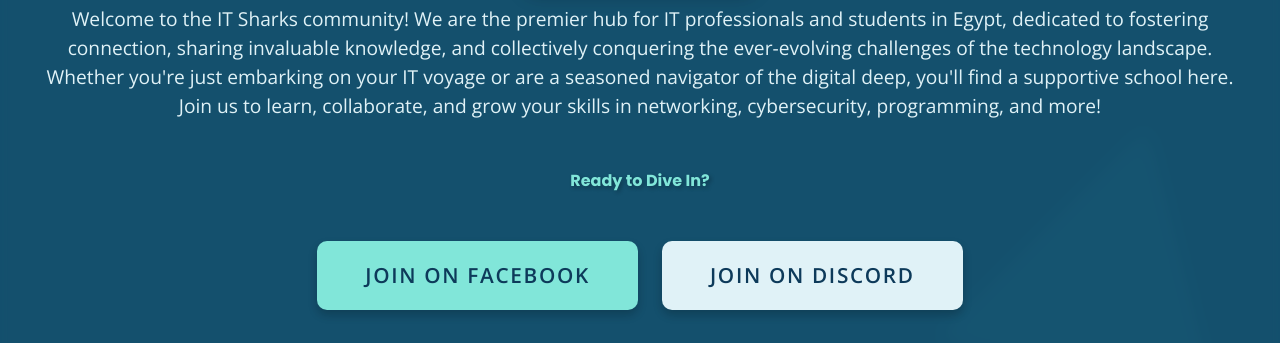
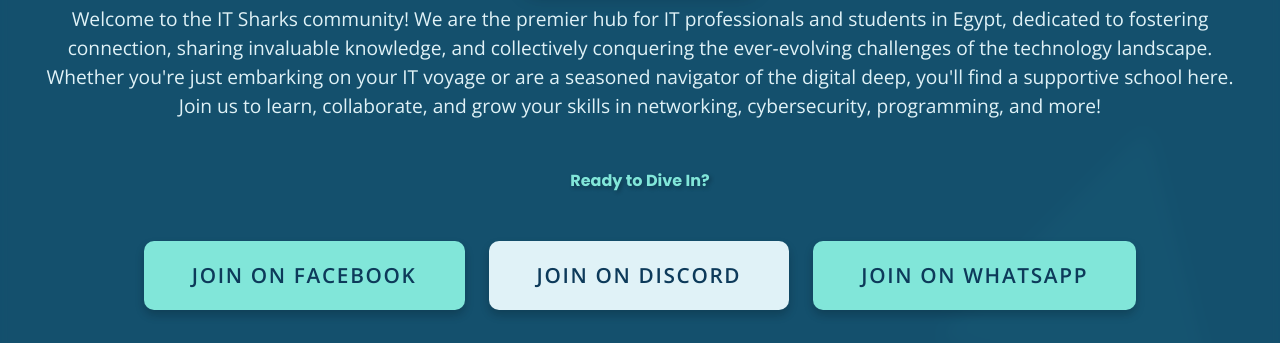
Before and after one commit to AhmedElbedfy/it.sharks, a plain HTML site: page index.html in a window 1280 px wide. Shown: the part 457-800 px from the top of the page. Drawn offline with nearby package versions, Linux system fonts and the light colour scheme.

Commit message:
Add: Whatsapp button

```diff
--- a/index.html
+++ b/index.html
@@ -319,6 +319,12 @@
             <a href="https://discord.com/invite/fEx7JWyGPT" class="btn btn-secondary" target="_blank">
                 Join on Discord
             </a>
+
+            <a href="https://chat.whatsapp.com/Em5yFcQvi1fJOdkEXHMyVc" class="btn btn-whatsapp">
+                Join on WhatsApp
+            </a>
+
+
         </div>
 
         <p class="footer">
```
